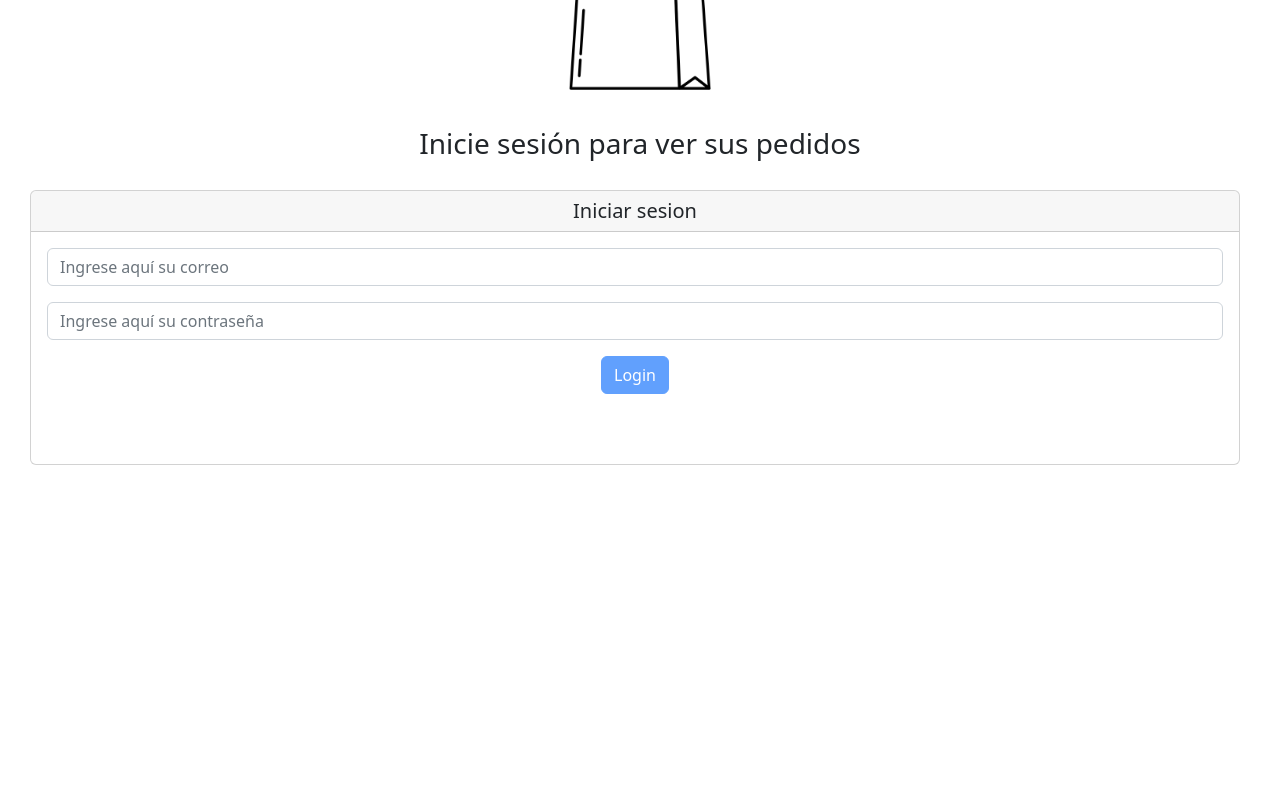
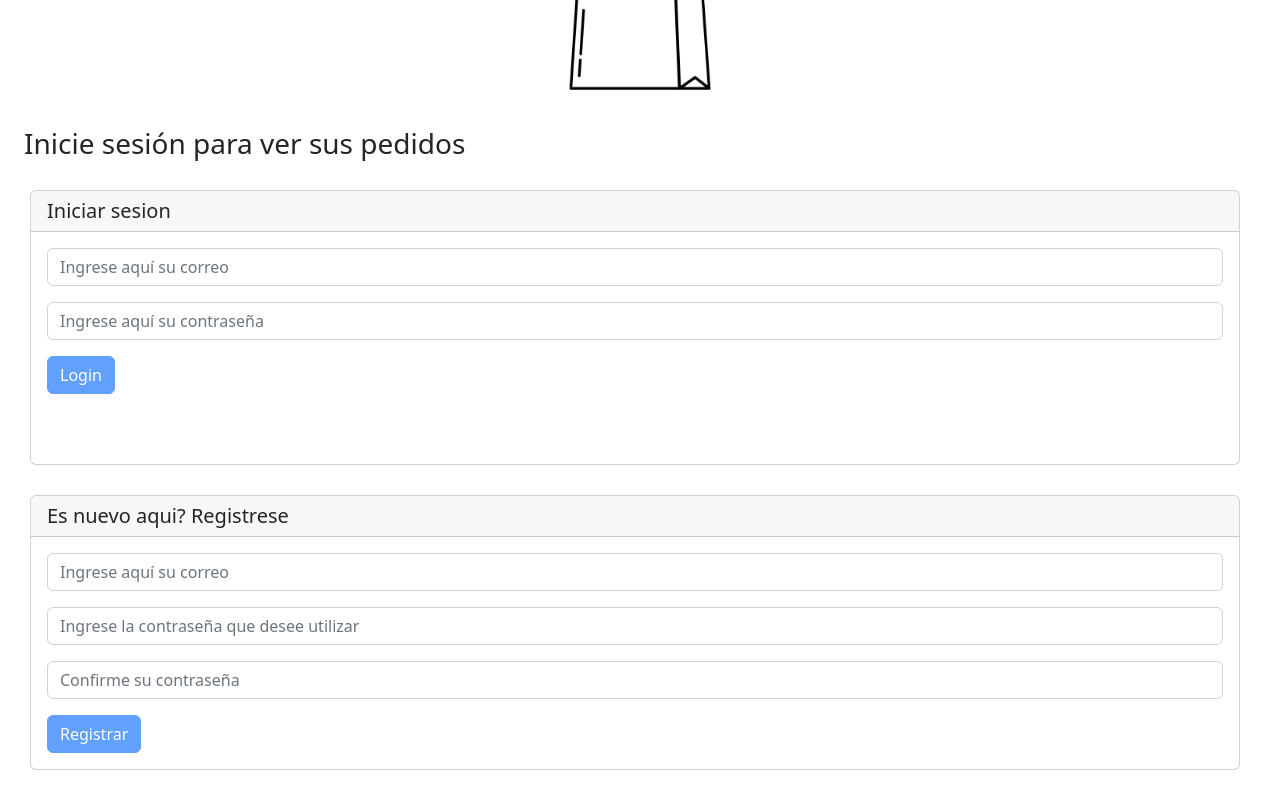
Before and after one commit to iaw-2023/Marten-Gandolfo-js, a React (Create React App) app: page /orders in a window 1280 px wide. Shown: the part 371-1171 px from the top of the page. Before the commit the page ends 866 px from the top, so only its background shows below. Built offline with nearby package versions, Linux system fonts and the light colour scheme.

Commit message:
register user

```diff
--- a/src/components/pages/account/AuthProvider.js
+++ b/src/components/pages/account/AuthProvider.js
@@ -3,7 +3,7 @@ import React, { useEffect, useState, createContext } from 'react';
 export const AuthContext = createContext();
 
 export const AuthProvider = ({ children }) => {
-    const [isAuthenticated, setIsAuthenticated] = useState(false);
+    const [isAuthenticated, setIsAuthenticated] = useState(localStorage.getItem('token'));
 
 
 
@@ -53,8 +53,32 @@ export const AuthProvider = ({ children }) => {
         }
     };
 
+    const register = async (credentials) => {
+        try{
+            const response = await fetch(process.env.REACT_APP_API_URL + '_api/register', {
+                method: 'POST',
+                headers: {
+                    'Content-Type': 'application/json',
+                },
+                body: JSON.stringify(credentials),
+            });
+
+            if (response.ok) {
+                const data = await response.json();
+                localStorage.setItem('token', data.token);
+                setIsAuthenticated(true);
+            } else {
+                window.alert('El email ya esta siendo utilizado.');
+            }
+
+        } catch (error) {
+            console.log(error);
+            window.alert('Error al registrarse.');
+        }
+    }
+
     return (
-        <AuthContext.Provider value={{ isAuthenticated, login, logout }}>
+        <AuthContext.Provider value={{ isAuthenticated, setIsAuthenticated, login, logout, register }}>
             {children}
         </AuthContext.Provider>
     );
--- a/src/components/pages/account/Login.js
+++ b/src/components/pages/account/Login.js
@@ -24,7 +24,7 @@ export default function Login(){
     }, [email]);
 
     useEffect(() => {
-        setIsPasswordValid(password);
+        setIsPasswordValid(password.length > 0);
     }, [password]);
 
     return (
--- a/src/components/pages/account/Register.js
+++ b/src/components/pages/account/Register.js
@@ -1,17 +1,43 @@
 import 'bootstrap/dist/css/bootstrap.css';
 import '../../../App.css';
+import { AuthContext } from './AuthProvider';
+import React, { useContext, useEffect, useState } from 'react';
 
 export default function Register(){
+    const [email, setEmail] = useState('');
+    const [password, setPassword] = useState('');
+    const [passwordConfirmation, setPasswordConfirmation] = useState('');
+    const [isEmailValid, setIsEmailValid] = useState(false);
+    const [isPasswordValid, setIsPasswordValid] = useState(false);
+    const { register } = useContext(AuthContext);
+
+    const handleRegister = () => {
+        const credentials = {
+            email: email,
+            password: password
+        };
+        register(credentials);
+    };
+
+    useEffect(() => {
+        const emailRegex = /^[^\s@]+@[^\s@]+\.[^\s@]+$/;
+        setIsEmailValid(emailRegex.test(email));
+    }, [email]);
+
+    useEffect(() => {
+        setIsPasswordValid(password.length > 0 && password === passwordConfirmation);
+    }, [password, passwordConfirmation]);
+
     return (
         <>
             <div className = "registerPage">
                 <div class="card" style={{ height: '275px' }}>
                     <h5 class="card-header">Es nuevo aqui? Registrese</h5>
                     <div class="card-body">
-                        <input type="text" class="form-control mb-3" name="username" placeholder="Ingrese aquí su correo"></input>
-                        <input type="password" class="form-control mb-3" name="password" placeholder="Ingrese la contraseña que desee utilizar"/>
-                        <input type="password" class="form-control mb-3" name="passwordConfirmation" placeholder="Confirme su contraseña"/>
-                        <button class="btn btn-primary" type="submit">Registrar</button>
+                        <input type="text" class="form-control mb-3" name="username" placeholder="Ingrese aquí su correo" value={email} onChange={(e) => setEmail(e.target.value)}></input>
+                        <input type="password" class="form-control mb-3" name="password" placeholder="Ingrese la contraseña que desee utilizar" value={password} onChange={(e) => setPassword(e.target.value)}/>
+                        <input type="password" class="form-control mb-3" name="passwordConfirmation" placeholder="Confirme su contraseña" value={passwordConfirmation} onChange={(e) => setPasswordConfirmation(e.target.value)}/>
+                        <button class="btn btn-primary" disabled={!isEmailValid || !isPasswordValid} onClick={handleRegister} type="submit">Registrar</button>
                     </div>
                 </div>
             </div>
--- a/src/components/pages/cart/CartPage.js
+++ b/src/components/pages/cart/CartPage.js
@@ -8,6 +8,7 @@ import { Toast } from 'bootstrap/dist/js/bootstrap.bundle';
 import ErrorMessage from '../../ErrorMessage';
 import Login from '../account/Login';
 import { AuthContext } from '../account/AuthProvider';
+import Register from '../account/Register';
 
 export default function CartPage(){
     const [cartItems, setCartItems] = useState(JSON.parse(localStorage.getItem('cart')) || []);
@@ -160,6 +161,7 @@ export default function CartPage(){
                             <div>
                                 <h3 class="m-4">Inicie sesión para comprar</h3>
                                 <Login />
+                                <Register />
                             </div>
                         }
 
--- a/src/components/pages/orders/OrdersPage.js
+++ b/src/components/pages/orders/OrdersPage.js
@@ -1,4 +1,5 @@
 import React, { useEffect, useState, useContext } from 'react';
+import { Link } from 'react-router-dom';
 import { useParams } from 'react-router-dom';
 import OrdersTable from './OrdersTable';
 import OrderDetailsTable from './OrderDetailsTable';
@@ -7,6 +8,7 @@ import ErrorMessage from '../../ErrorMessage';
 import 'bootstrap/dist/css/bootstrap.css';
 import { AuthContext } from '../account/AuthProvider';
 import Login from '../account/Login';
+import Register from '../account/Register';
 
 function OrdersPage() {
     const [orders, setOrders] = useState([]);
@@ -45,42 +47,14 @@ function OrdersPage() {
         fetchOrders();
     }, [isAuthenticated])
 
-    /* useEffect(() => {
-        tokenRef.current.value = token ?? '';
-        if(token){
-            setShowOrder(true);
-            setIsLoading(true);
-            fetch(process.env.REACT_APP_API_URL + `_api/orders/${token}`)
-                .then(response => {
-                    if(response.status === 400) throw new Error('Código inválido');
-                    if(response.status === 404) throw new Error('Pedido no encontrado');
-                    if(!response.ok) throw new Error('Error al cargar el pedido');
-                    return response.json();
-                })
-                .then(data => {
-                    setIsLoading(false);
-                    return setOrder(data);
-                })
-                .catch(error => {
-                    setIsLoading(false);
-                    setErrorMessage(error.message);
-            });
-        } else
-            setShowOrder(false);
-    }, [token])
 
-    const handleTokenChange = event => {
-        setIsTokenValid(event.target.value !== '');
-    };
-
-    const handleButtonClick = () => {
-        navigate(`/orders/${tokenRef.current.value}/details`);
-    }; */
 
     return (
-        <div class="borderBottom text-center">
-            <h1>Pedidos</h1>
-            <img src="/shopping_bag.png" width="200px" alt="..."/>
+        <div>
+            <div class="borderBottom text-center">
+                <h1>Pedidos</h1>
+                <img src="/shopping_bag.png" width="200px" alt="..."/>
+            </div>
             {isAuthenticated ? (
                 isLoading ?
                     <LoadingSpinner />
@@ -88,49 +62,25 @@ function OrdersPage() {
                     errorMessage ?
                         <ErrorMessage errorMessage={errorMessage} />
                     :
-                        <OrdersTable orders={orders} />
+                        orders.length === 0 ?
+                            <>
+                                <h3 class="text-center">Todavía no hay nada por acá</h3>
+                                <div class="text-center">
+                                    <p>No sabes que comprar? Comprate todo!</p>
+                                    <Link type="button" to="/products" class="btn btn-primary btn-sm">Ver productos</Link>
+                                </div>
+                            </>
+                        :
+                            <OrdersTable orders={orders} />
                 )
             :
                 <div>
                     <h3 class="m-4">Inicie sesión para ver sus pedidos</h3>
                     <Login />
+                    <Register />
                 </div>
             }
-            {/* <div class="card">
-                <div class="row align-items-center">
-                    <div class="col-sm-4 text-center">
-                        <h1>Pedidos</h1>
-                        <img src="/shopping_bag.png" width="200px" alt="..."/>
-                    </div>
-                    <div class="col-sm-8 text-center">
-                        <div class="card-body">
-                            <h5 class="card-title">Consulte su pedido aqui</h5>
-                            <p class="card-text">Para poder verlo, debera ingresar el token enviado a su correo a continuacion.</p>
-                            <div class="input-group mb-3">
-                                <input type="text" ref={tokenRef} onChange={handleTokenChange} class="form-control" placeholder="Ingrese su token"/>
-                                <button onClick={handleButtonClick} disabled={!isTokenValid} class="button-link btn btn-primary">Buscar pedido</button>
-                            </div>
-                        </div>
-                    </div>
-                </div>
-                    {showOrder &&
-                    (isLoading ?
-                        <LoadingSpinner />
-                    : ( errorMessage ?
-                            <ErrorMessage message={errorMessage} />
-                        :
-                            <ul class="list-group list-group-flush">
-                                <li class="list-group-item">
-                                    <h2>Detalles de su pedido</h2>
-                                    <p>Numero de pedido: {order.id}</p>
-                                    <p>Fecha: {order.order_date}</p>
-                                    <OrderDetailsTable order={order} />
-                                    <p class="card-text">Para consultar otro pedido ingrese un token nuevamente.</p>
-                                </li>
-                            </ul>
-                    ))}
-            </div>
- */}
+
 
         </div>
     );
```
